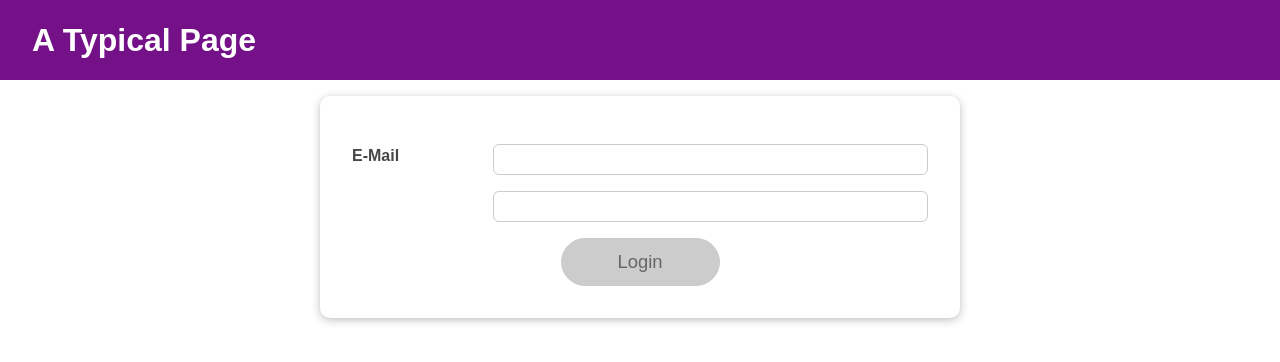
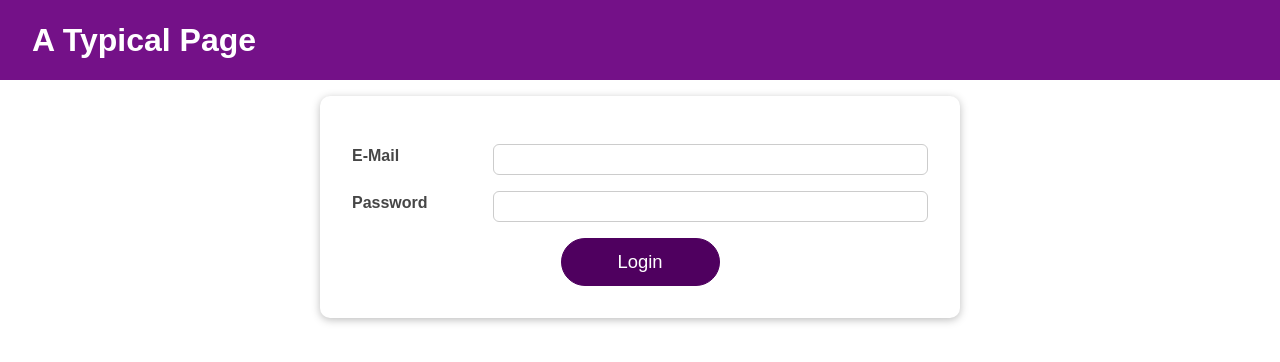
Before and after one commit to teodoraispas/m10_side_effects, a React (Create React App) app: page / in a window 1280 px wide. Shown: the top 362 px of the page. Built offline with nearby package versions, Linux system fonts and the light colour scheme.

Commit message:
Forward Refs - Imperative Handle

```diff
--- a/src/components/Login/Login.js
+++ b/src/components/Login/Login.js
@@ -1,4 +1,10 @@
-import React, { useState, useEffect, useReducer, useContext } from "react";
+import React, {
+  useState,
+  useEffect,
+  useReducer,
+  useContext,
+  useRef,
+} from "react";
 
 import Card from "../UI/Card/Card";
 import classes from "./Login.module.css";
@@ -41,6 +47,9 @@
 
   const authCtx = useContext(AuthContext);
 
+  const emailInputRef = useRef();
+  const passwordInputRef = useRef();
+
   const { isValid: emailIsValid } = emailState;
   const { isValid: passwordIsValid } = passwordState;
 
@@ -80,13 +89,20 @@
 
   const submitHandler = (event) => {
     event.preventDefault();
-    authCtx.onLogin(emailState.value, passwordState.value);
+    if (formIsValid) {
+      authCtx.onLogin(emailState.value, passwordState.value);
+    } else if (!emailIsValid) {
+      emailInputRef.current.focus();
+    } else {
+      passwordInputRef.current.focus();
+    }
   };
 
   return (
     <Card className={classes.login}>
       <form onSubmit={submitHandler}>
         <Input
+          ref={emailInputRef}
           id="email"
           type="email"
           label="E-Mail"
@@ -95,43 +111,16 @@
           onBlur={validateEmailHandler}
         />
         <Input
-          htmlFor="password"
+          ref={passwordInputRef}
+          id="password"
           type="password"
-          id="password"
+          label="Password"
           value={passwordState.value}
           onChange={passwordChangeHandler}
           onBlur={validatePasswordHandler}
         />
-        {/* <div
-          className={`${classes.control} ${
-            emailState.isValid === false ? classes.invalid : ""
-          }`}
-        >
-          <label htmlFor="email">E-Mail</label>
-          <input
-            type="email"
-            id="email"
-            value={emailState.value}
-            onChange={emailChangeHandler}
-            onBlur={validateEmailHandler}
-          />
-        </div>
-        <div
-          className={`${classes.control} ${
-            passwordState.isValid === false ? classes.invalid : ""
-          }`}
-        >
-          <label htmlFor="password">Password</label>
-          <input
-            type="password"
-            id="password"
-            value={passwordState.value}
-            onChange={passwordChangeHandler}
-            onBlur={validatePasswordHandler}
-          />
-        </div> */}
         <div className={classes.actions}>
-          <Button type="submit" className={classes.btn} disabled={!formIsValid}>
+          <Button type="submit" className={classes.btn}>
             Login
           </Button>
         </div>
--- a/src/components/Login/Login.module.css
+++ b/src/components/Login/Login.module.css
@@ -8,3 +8,8 @@
 .actions {
   text-align: center;
 }
+
+.control.invalid input {
+  border-color: red;
+  background: #fbdada;
+}
--- a/src/components/UI/Button/Button.js
+++ b/src/components/UI/Button/Button.js
@@ -8,7 +8,6 @@
       type={props.type || 'button'}
       className={`${classes.button} ${props.className}`}
       onClick={props.onClick}
-      disabled={props.disabled}
     >
       {props.children}
     </button>
--- a/src/components/UI/Input/Input.js
+++ b/src/components/UI/Input/Input.js
@@ -1,9 +1,20 @@
-import React from "react";
+import React, { useRef, useImperativeHandle} from "react";
 
 import styles from "./Input.module.css";
 
-const FormInput = (props) => {
-  console.log(props.isValid)
+const FormInput = React.forwardRef((props, ref) => {
+  const inputRef = useRef();
+
+  const activate = () => {
+    inputRef.current.focus();
+  };
+
+  useImperativeHandle(ref, () => {
+    return {
+      focus: activate
+    }
+  })
+
   return (
     <div
       className={`${styles.control} ${
@@ -12,6 +23,7 @@
     >
       <label htmlFor={props.id}>{props.label}</label>
       <input
+        ref={inputRef}
         type={props.type}
         id={props.id}
         value={props.value}
@@ -20,6 +32,6 @@
       />
     </div>
   );
-};
+});
 
 export default FormInput;
```
Also changed, not shown: 1 other file (tests, documents, lock files or other folders).
